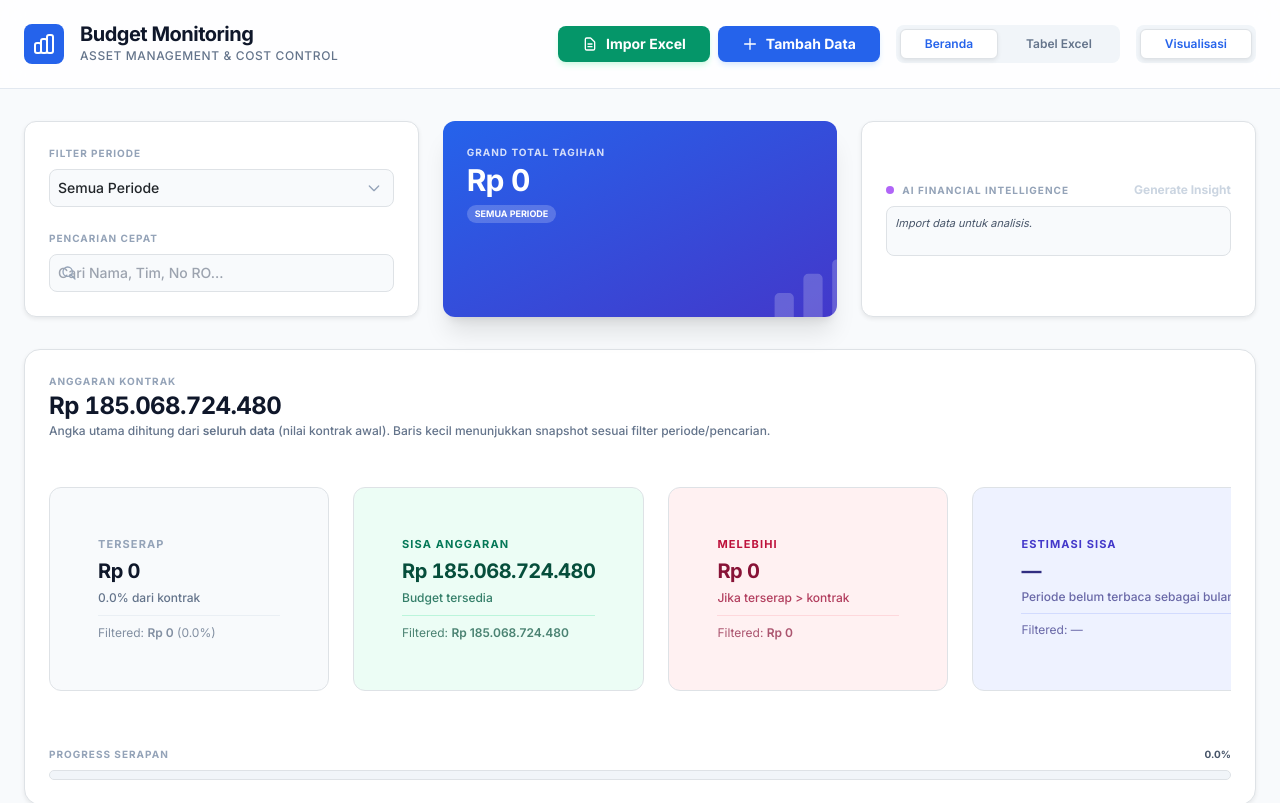
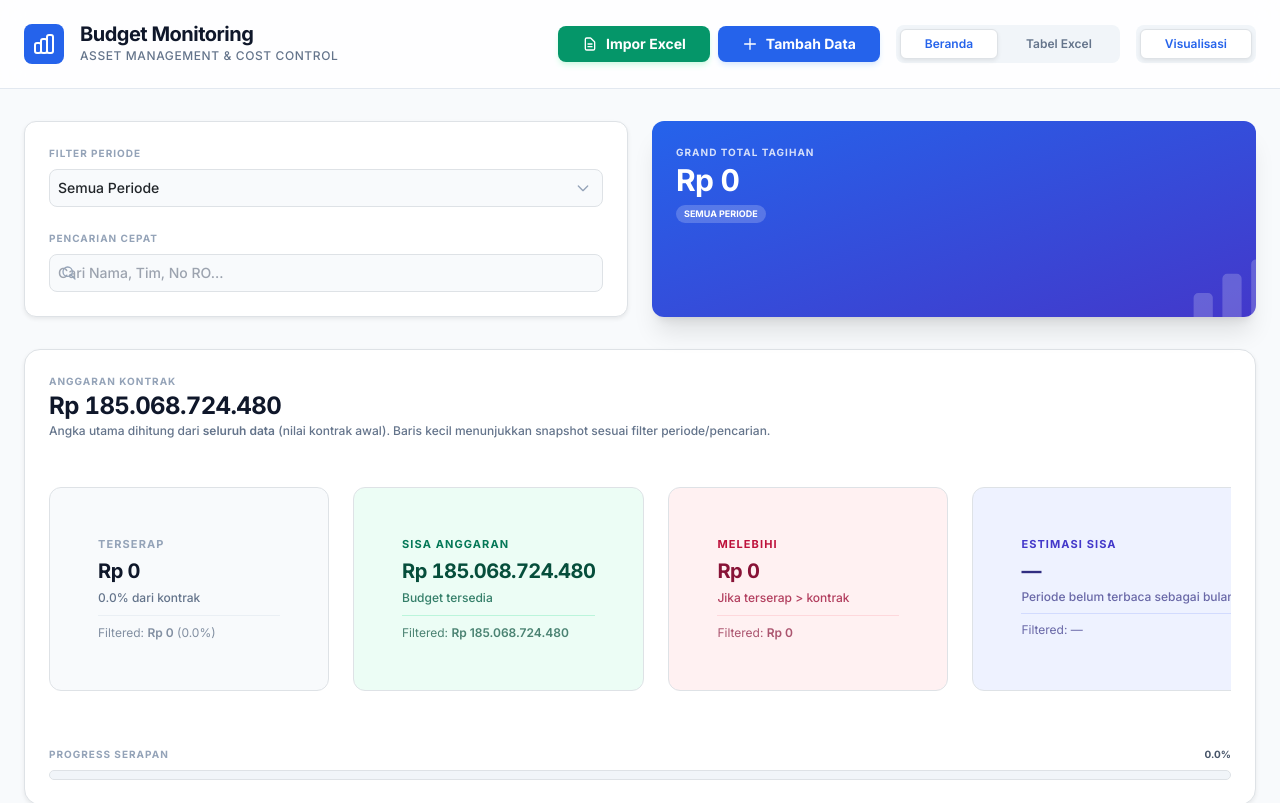
Before and after one commit to ictkece-eng/Billing-Monitoring-PGASOL, a React (Vite) app: page / in a window 1280 px wide. Shown: the top 803 px of the page. Built offline with nearby package versions, Linux system fonts and the light colour scheme.

Commit message:
Update App.tsx

```diff
--- a/App.tsx
+++ b/App.tsx
@@ -848,7 +848,7 @@
 
       <main className="max-w-7xl mx-auto px-4 sm:px-6 lg:px-8 py-8">
         {/* Controls & Metrics */}
-        <div className="grid grid-cols-1 md:grid-cols-3 gap-6 mb-8">
+        <div className="grid grid-cols-1 md:grid-cols-2 gap-6 mb-8">
           <div className="bg-white p-6 rounded-xl border border-slate-200 shadow-sm flex flex-col gap-4">
             <div>
               <label className="block text-[10px] font-bold text-slate-400 uppercase tracking-widest mb-2">Filter Periode</label>
@@ -900,25 +900,6 @@
                   {filterPeriode === ALL_PERIODE_VALUE ? ALL_PERIODE_LABEL : formatYearMonthKeyToLabel(filterPeriode)}
                 </span>
                 {searchQuery && <span className="text-[9px] opacity-70 italic truncate">Filtered by "{searchQuery}"</span>}
-            </div>
-          </div>
-
-          <div className="bg-white p-6 rounded-xl border border-slate-200 shadow-sm flex flex-col justify-center">
-            <div className="flex justify-between items-center mb-2">
-                <div className="flex items-center gap-2">
-                    <div className="w-2 h-2 rounded-full bg-purple-500 animate-pulse"></div>
-                    <p className="text-[10px] font-bold text-slate-400 uppercase tracking-widest">AI Financial Intelligence</p>
-                </div>
-                <button
-                  onClick={fetchAiInsight}
-                  disabled={loadingInsight || data.length === 0}
-                  className="text-xs font-bold text-blue-600 hover:text-blue-700 flex items-center gap-1 disabled:text-slate-300"
-                >
-                  {loadingInsight ? 'Analysing...' : 'Generate Insight'}
-                </button>
-            </div>
-            <div className="text-[11px] leading-relaxed text-slate-600 bg-slate-50 p-2 rounded-lg border border-slate-100 min-h-[50px] italic">
-              {data.length === 0 ? "Import data untuk analisis." : (aiInsight || "Klik tombol di atas untuk melihat analisis pengeluaran otomatis oleh AI.")}
             </div>
           </div>
         </div>
```
